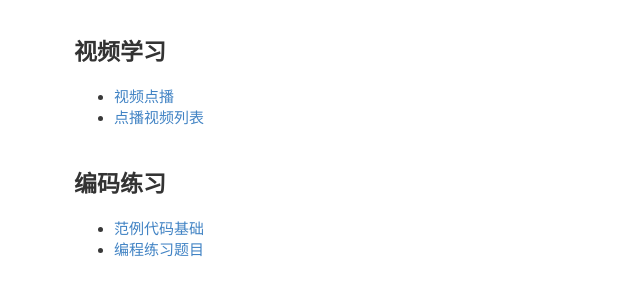
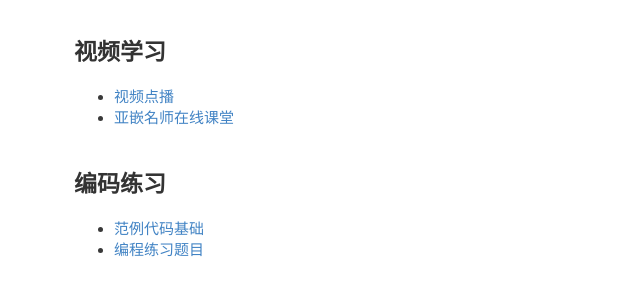
Before and after one commit to akaedu/akaedu.github.com, a Jekyll site: the page built from index.md, in a window 1280 px wide. Shown: the part 337-637 px from the top of the page, without its empty margins (126-766 px from the left). Built offline with Jekyll 4.4.1, drawn with Linux system fonts in a browser that asks for light colours; Markdown is read by kramdown in place of the engine named in the settings; comment, search, counter and statistics services are not loaded.

Commit message:
Update index.md

```diff
--- a/index.md
+++ b/index.md
@@ -24,7 +24,7 @@
   <a href="http://akaedu.gensee.com/webcast/site/ondemand" target="_blank">视频点播</a>
 </li>
 <li>
-  <a href="/video/list.html" target="_blank">点播视频列表</a>
+  <a href="/video/list.html" target="_blank">亚嵌名师在线课堂</a>
 </li>
 </ul>
 
```
